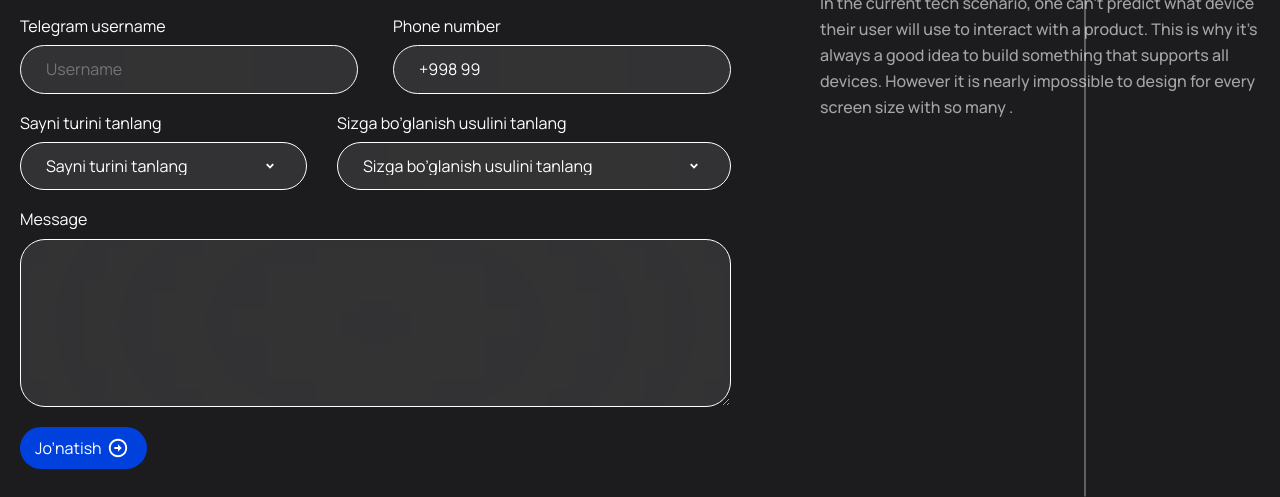
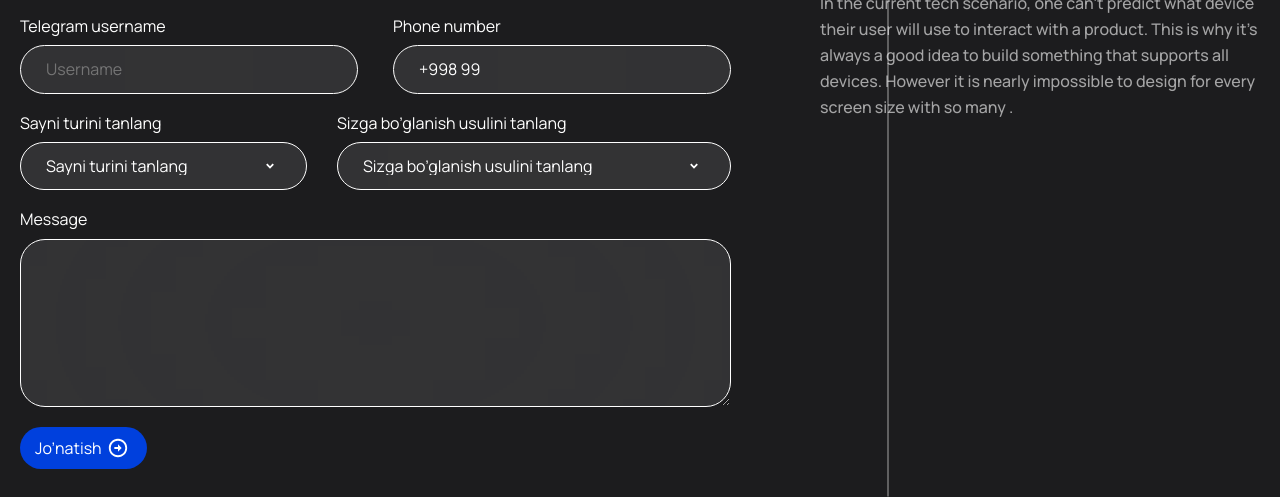
Before and after one commit to Ruzimurodov/exam1, a plain HTML site: page index.html in a window 1280 px wide. Shown: the part 324-821 px from the top of the page. Drawn offline with Linux system fonts and the light colour scheme.

Commit message:
Add css style changes

```diff
--- a/scss/blocks/_form-group.scss
+++ b/scss/blocks/_form-group.scss
@@ -37,7 +37,7 @@
 
 .form-group__line {
     position: absolute;
-    left: 465px;
+    left: 268px;
     width: 100%;
     border-top: 1px solid #FFFFFF;
     transform: rotate(90deg);
```
Also changed, not shown: css/main.css.
